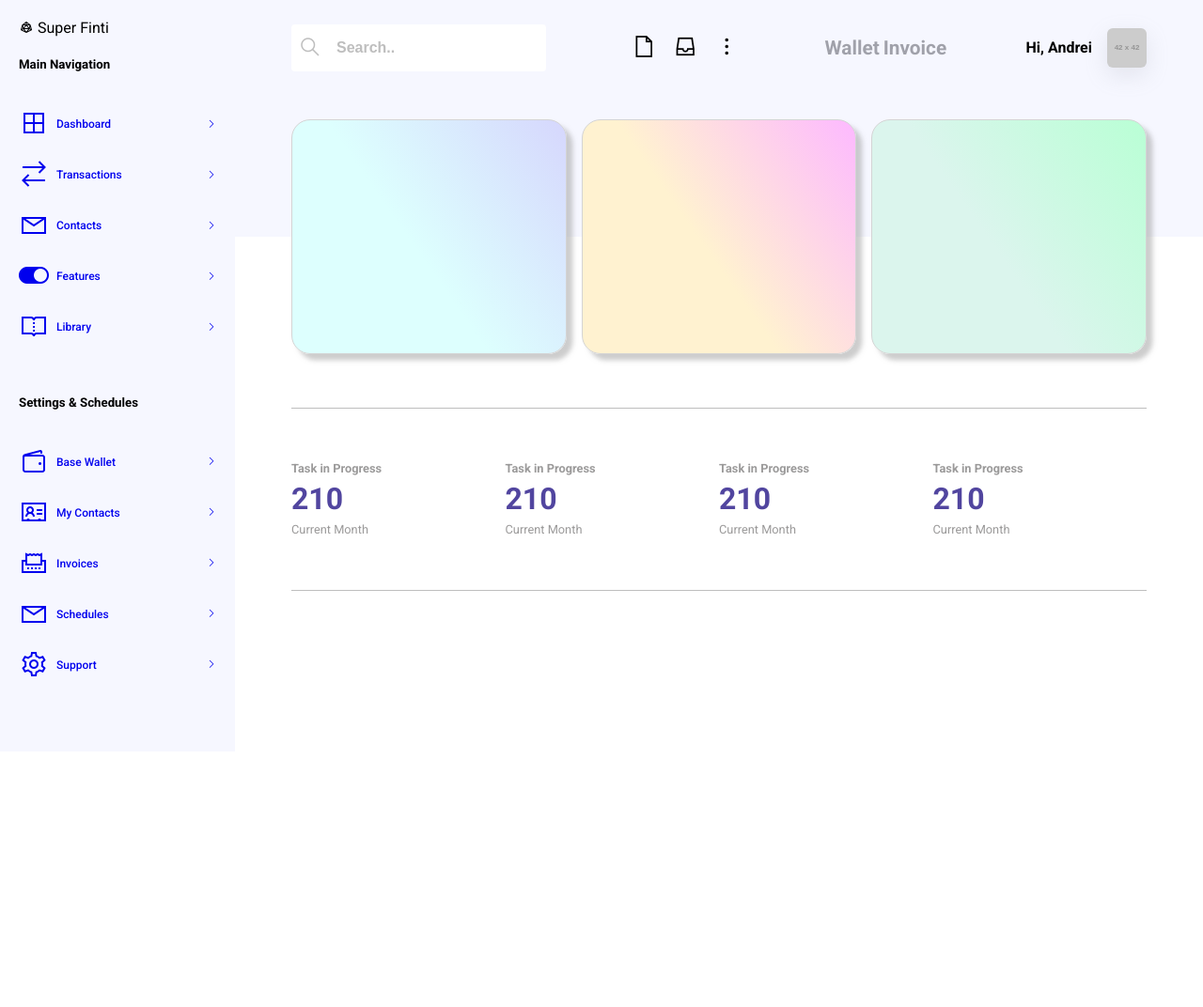
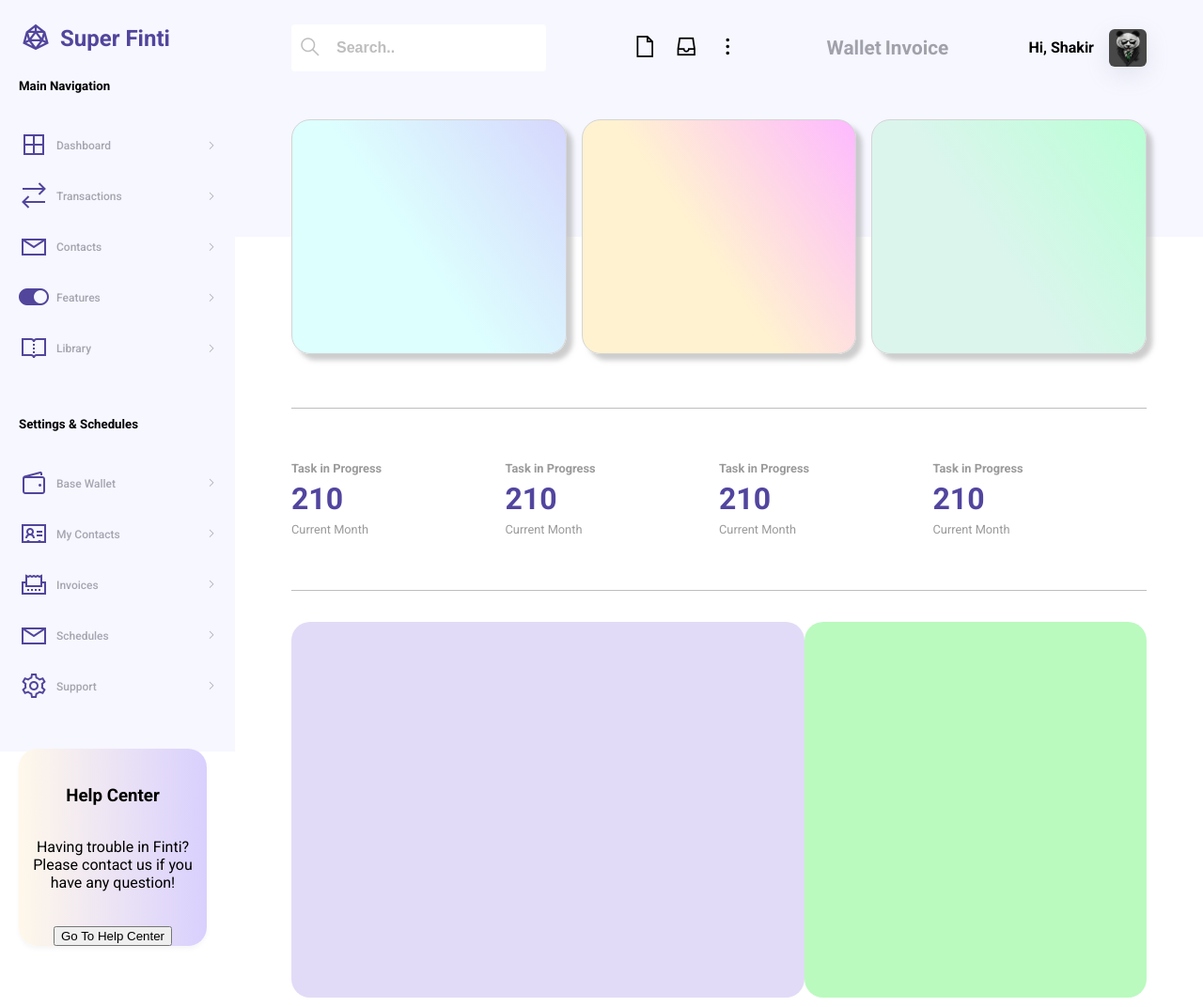
Before and after one commit to IrinaPash/repo-FE-Finki-site, a plain HTML site: page index.html in a window 1280 px wide. Shown: the whole page at 94% size. Before the commit the page ends 800 px from the top, so only its background shows below. Drawn offline with nearby package versions, Linux system fonts and the light colour scheme; placeholder pictures from the web are drawn by us.

Commit message:
Add files via upload

```diff
--- a/index.html
+++ b/index.html
@@ -5,6 +5,7 @@
     <meta http-equiv="X-UA-Compatible" content="IE=edge" />
     <meta name="viewport" content="width=device-width, initial-scale=1.0" />
     <title>Dashboard</title>
+
 
     <link rel="stylesheet" href="https://maxst.icons8.com/vue-static/landings/line-awesome/line-awesome/1.3.0/css/line-awesome.min.css">
 
@@ -35,6 +36,22 @@
         padding: 20px;
 
       }
+      .logo {
+        text-decoration: none;
+        display: flex;
+        color: #51459c;
+        align-items: center;
+        font-size: 150%;
+        font-weight: bold;
+      }
+      .icon_logo{
+       font-size: 150%;
+       padding-right: 0.5rem;
+      }
+
+
+
+
       main {
         margin-left: 250px;
       }
@@ -77,6 +94,7 @@
       .button-icon:hover {
         color: #51459f;
       }
+
       .link {
         text-decoration: none;
         color: #a0a1aa;
@@ -98,7 +116,10 @@
       .avatar {
         border-radius: 6px;
         box-shadow: rgba(149, 157, 165, 0.2) 0px 8px 24px;
+        width: 40px;
+        height: 40px;
       }
+
       .links *:not(:last-child) {
         margin-right: rem;
       }
@@ -113,9 +134,13 @@
         justify-content: space-between;
         text-decoration: none;
         align-items: center;
-      }
+
+        color: #a5a5b0;
+}
+
       .menu__icon--medium {
         font-size: 2rem;
+        color: #51459c;
       }
       .menu__icon--small {
         font-size: .7rem;
@@ -240,6 +265,83 @@
             margin-bottom: 1rem;
         }
 
+        .help {
+           display: flex;
+           flex-direction: column;
+           align-items: center;
+           justify-content: space-between;
+            border-radius: 20px;
+            background: linear-gradient(to right, #fbf1df, #e0dbf5);
+            width: 200px;
+            height: 210px;
+            min-height: 150px;
+            box-shadow: rgb(0 0 0 / 4%) 0px 3px 5px;
+        }
+        .help_item{
+
+         display: flex;
+         flex-direction: column;
+         justify-content: center;
+         align-items: center;
+         text-align: center;
+        }
+
+        .menu__list  ul ul {
+			display: none;
+			position: absolute;
+			top: 100%;
+		}
+
+			/* отображаем выпадающий список при наведении */
+		.menu__list ul li:hover > ul {
+			display:inherit;
+		}
+
+			/* первый уровень выпадающего списка */
+		.menu__list ul ul li {
+			min-width:170px;
+			float:none;
+			display:list-item;
+			position: relative;
+		}
+        .help_container{
+
+          display: flex;
+          flex-direction: column;
+          align-items: center;
+          justify-content: space-between;
+          border-radius: 20px;
+          background: linear-gradient(to right, #fff8ea, #d9d0fe);
+          width: 200px;
+          height: 210px;
+          min-height: 150px;
+         box-shadow: rgb(0 0 0 / 4%) 0px 3px 5px;
+        }
+        .Transaktions_container{
+            display: flex;
+            justify-content: space-between;
+            padding: 10px 60px;
+
+        }
+        .Transaktion_right{
+            box-sizing: border-box;
+            background-color: #e2dbf7;
+            width: 60%;
+            height:400px;
+            padding: 20px;
+            border-radius: 20px;
+
+        }
+        .Transaktion_left{
+            box-sizing: border-box;
+            width: 40%;
+            height:400px;
+            padding: 30px;
+            border-radius: 20px;
+            background-color: #bafabe;
+
+        }
+
 
 
 
@@ -248,6 +350,24 @@
   <body>
     <div class="wrapper">
       <aside class="sidebar">
+        <a href="#sidenav-open"
+          id="sidenav-button"
+           title="Открыть меню"
+           aria-label="Открыть меню">
+        </a>
+
+        <a href="#"
+            id="sidenav-close"
+            title="Закрыть меню"
+            aria-label="Закрыть меню">
+        </a>
+
+         <aside id="sidenav-open"
+            id="sidenav-button"
+            title="Открыть меню"
+            aria-label="Открыть меню">
+
+        </aside>
         <div class="logo">
             <span class="icon_logo">
                 <i class="las la-dice-d20"></i>
@@ -273,9 +393,10 @@
                              <i class="las la-angle-right"></i>
                         </span>
                  </a>
+
               </li>
               <li class="menu__item">
-                   <a href="./" class="menu__link">
+                   <a class="menu__link" href="./" >
                        <span class="menu__text">
                          <span class="menu__icon menu__icon--medium mr-2">
                               <i class="las la-exchange-alt"></i>
@@ -416,6 +537,17 @@
 
           </ul>
         </nav>
+        <div class="help_container">
+            <div class="help_icon"></div>
+            <div class="help_item">
+                <h3 class="help__tittel">Help Center</h3>
+                <p class="help_text">
+                    Having trouble in Finti? Please contact us if you have any question!
+                </p>
+            </div>
+            <button class="button_help">Go To Help Center</button>
+
+        </div>
       </aside>
 
       <main>
@@ -448,9 +580,9 @@
           </div>
 
           <div class="user-block">
-            <h4 class="subtitle mr-4">Hi, Andrei</h4>
+            <h4 class="subtitle mr-4">Hi, Shakir</h4>
 
-            <img class="avatar" src="https://via.placeholder.com/42" alt="" />
+            <img class="avatar" src="149-7.jpeg" alt="" />
           </div>
         </header>
         <div class="Cards">
@@ -526,6 +658,10 @@
             </div>
             <hr>
         </div>
+        <div class="Transaktions_container">
+            <div class="Transaktion_right"></div>
+            <div class="Transaktion_left"></div>
+        </div>
 
 
 
```
Also changed, not shown: 149-7.jpeg (added).
